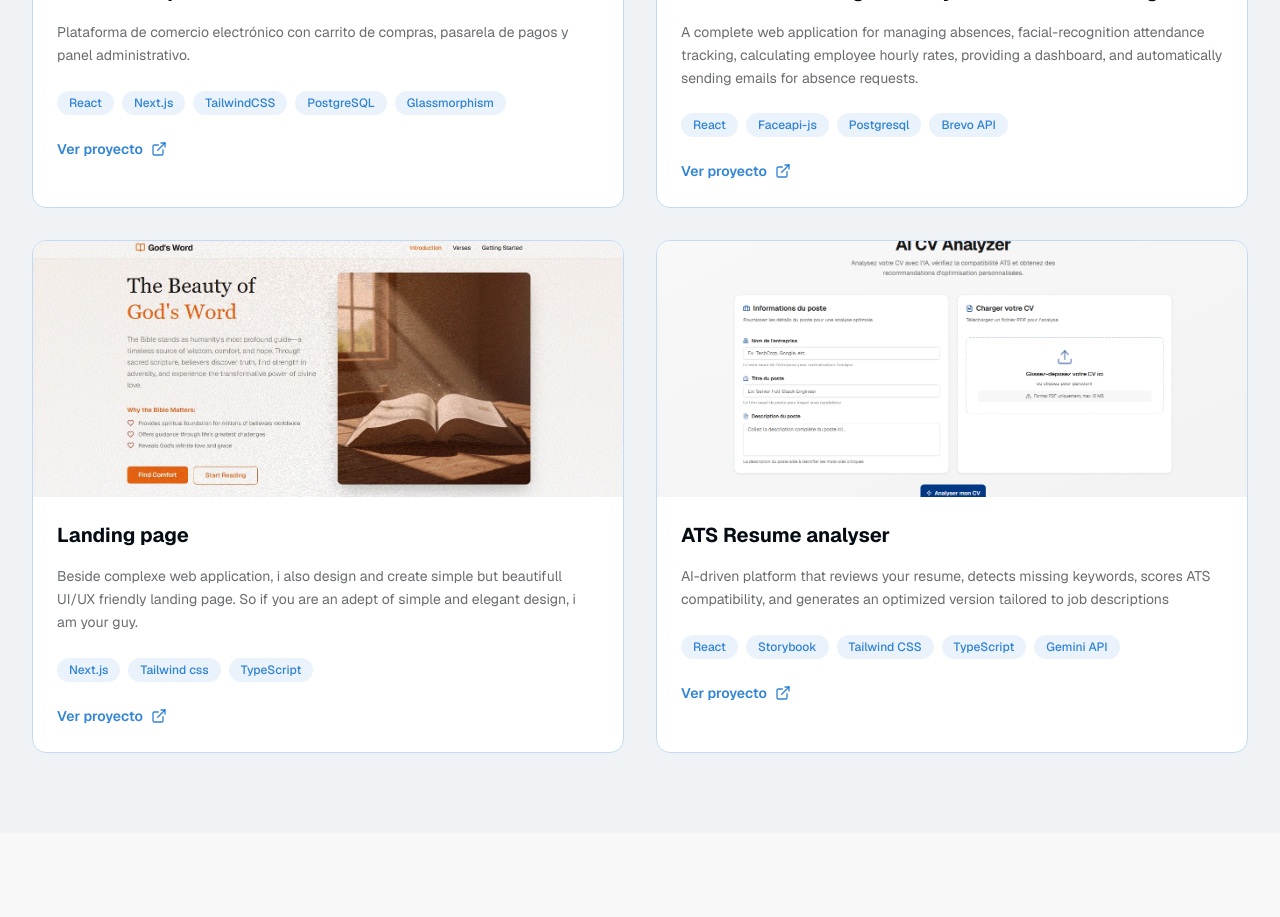
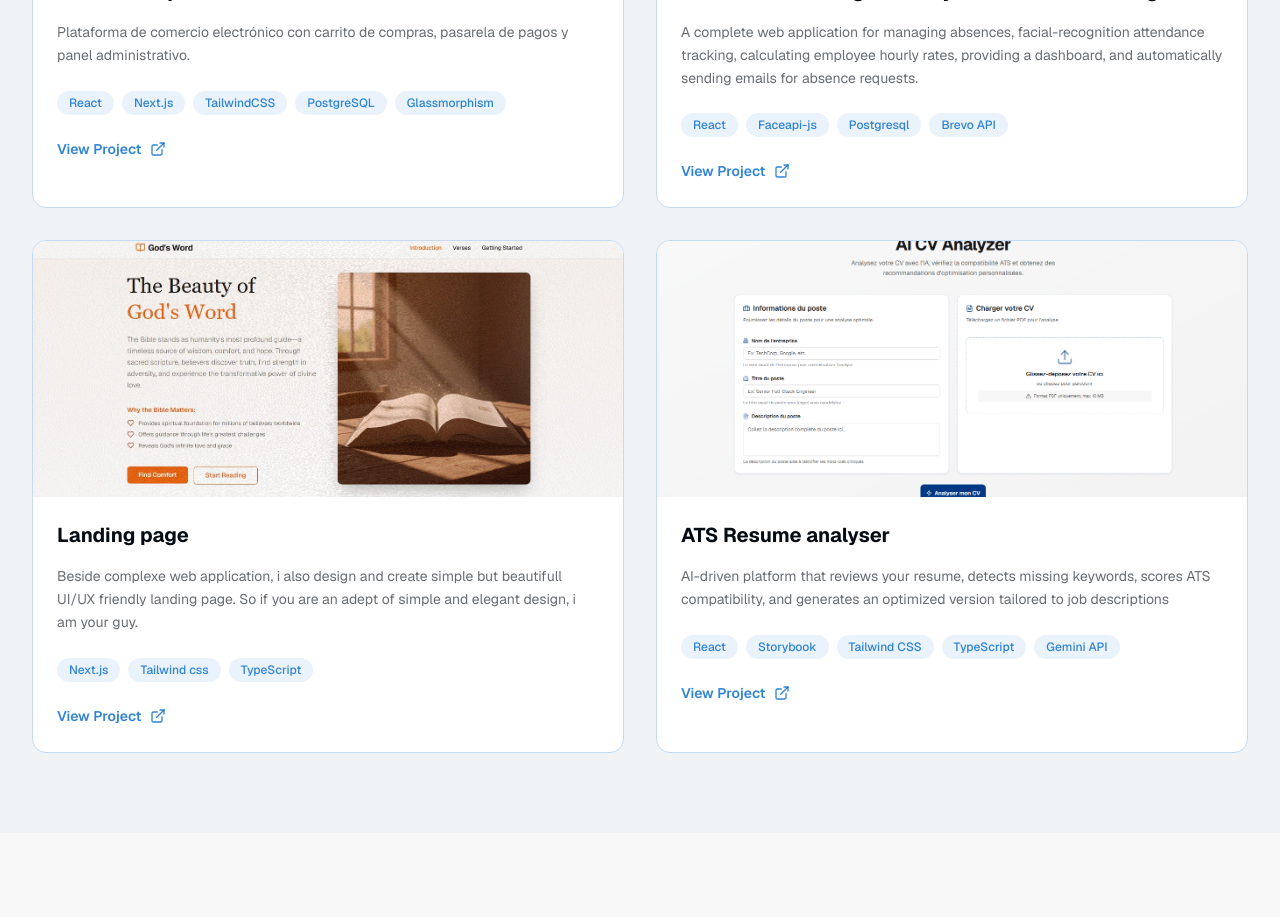
Before and after one commit to nowlhan/portfolio, a Next.js app: page / in a window 1280 px wide. Shown: the part 1300-2217 px from the top of the page. Built offline with nearby package versions, Linux system fonts and the light colour scheme.

Commit message:
espagnol en frs

```diff
--- a/components/projects-gallery.tsx
+++ b/components/projects-gallery.tsx
@@ -86,7 +86,7 @@ export default function ProjectsGallery() {
                   href={project.link}
                   className="inline-flex items-center gap-2 text-primary hover:text-accent font-semibold text-sm pt-2 transition-colors"
                 >
-                  Ver proyecto
+                  View Project
                   <ExternalLink className="w-4 h-4" />
                 </a>
               </div>
```
